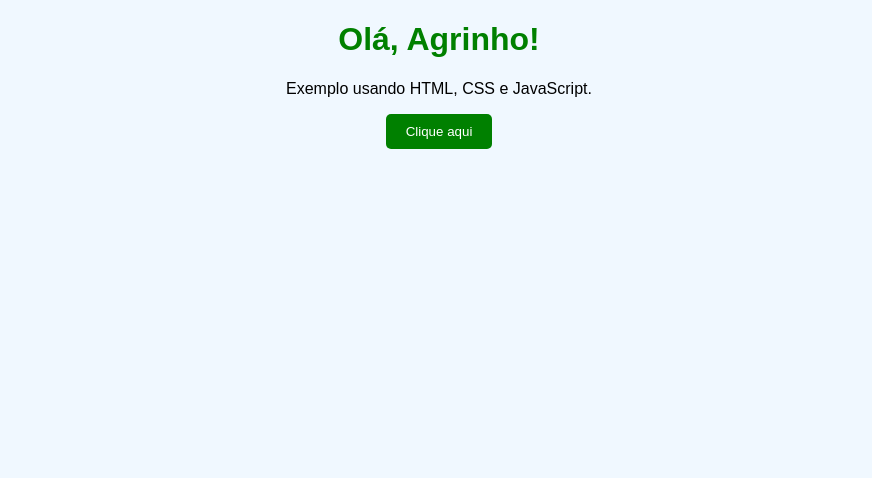
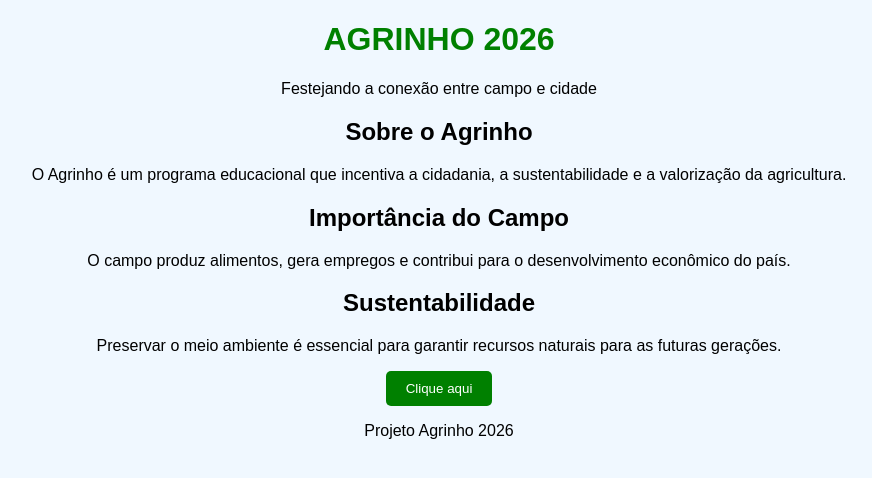
Before and after one commit to mirellamottaaraujo-sys/Agro-forte-21, a plain HTML site: page index.html in a window 1280 px wide. Shown: the whole page, without its empty margins (201-1073 px from the left). Drawn offline with Linux system fonts and the light colour scheme.

Commit message:
Update index.html
kk

```diff
--- a/index.html
+++ b/index.html
@@ -2,19 +2,51 @@
 <html lang="pt-BR">
 <head>
     <meta charset="UTF-8">
-    <meta name="viewport" content="width=device-width, initial-scale=1.0">
-    <title>Meu Site</title>
+    <title>Agrinho 2026</title>
     <link rel="stylesheet" href="style.css">
 </head>
 <body>
 
-    <h1>Olá, Agrinho!</h1>
-    <p>Exemplo usando HTML, CSS e JavaScript.</p>
+<header>
+    <h1>AGRINHO 2026</h1>
+    <p>Festejando a conexão entre campo e cidade</p>
+</header>
+
+<section>
+    <h2>Sobre o Agrinho</h2>
+    <p>
+        O Agrinho é um programa educacional que incentiva a cidadania,
+        a sustentabilidade e a valorização da agricultura.
+    </p>
+</section>
+
+<section>
+    <h2>Importância do Campo</h2>
+    <p>
+        O campo produz alimentos, gera empregos e contribui para o
+        desenvolvimento econômico do país.
+    </p>
+</section>
+
+<section>
+    <h2>Sustentabilidade</h2>
+    <p>
+        Preservar o meio ambiente é essencial para garantir recursos
+        naturais para as futuras gerações.
+    </p>
 
     <button onclick="mostrarMensagem()">
         Clique aqui
     </button>
 
-    <script src="script.js"></script>
+    <p id="mensagem"></p>
+</section>
+
+<footer>
+    <p>Projeto Agrinho 2026</p>
+</footer>
+
+<script src="script.js"></script>
+
 </body>
 </html>
```
